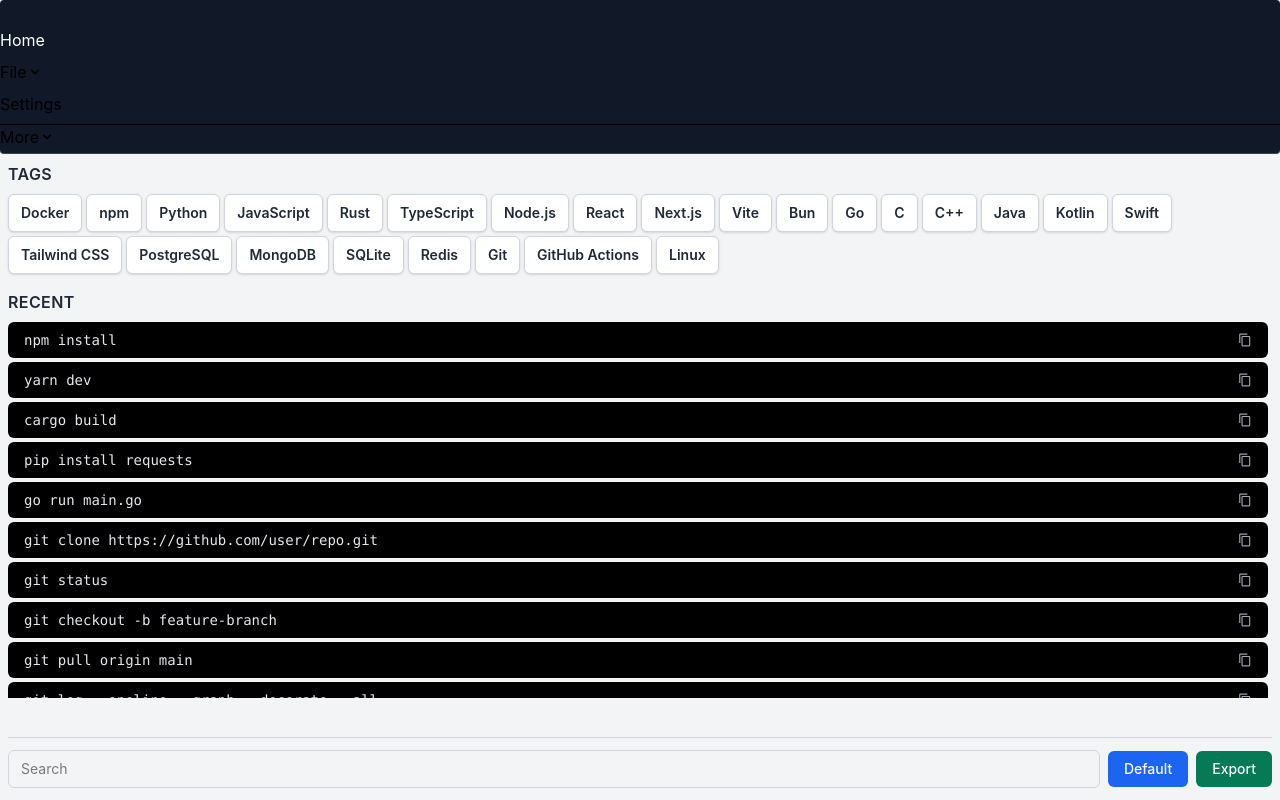
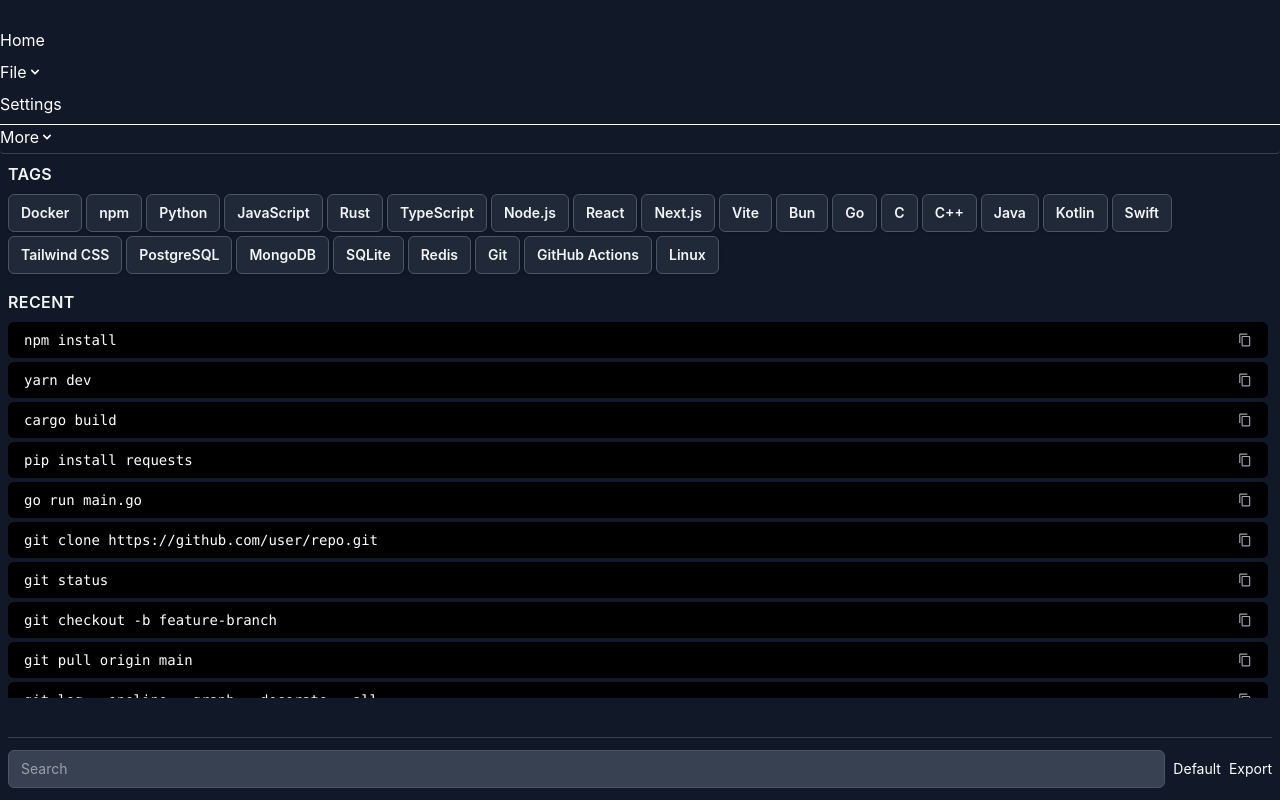
Before and after one commit to abhijith-p-subash/remx, a React (Vite) app: page /home in a window 1280 px wide. Built offline with nearby package versions, Linux system fonts and the light colour scheme.

Commit message:
ui update

```diff
--- a/src/App.tsx
+++ b/src/App.tsx
@@ -26,7 +26,7 @@
   }, []);
 
   return (
-    <main className=" bg-gray-100 dark:bg-gray-900 text-black dark:text-white">
+    <main className="bg-gray-900 text-white">
       <Router>
         <div className="h-screen flex flex-col ">
           <Navbar />
--- a/src/components/ui/Card.tsx
+++ b/src/components/ui/Card.tsx
@@ -1,7 +1,7 @@
 const Card = ({ title }: { title: string }) => {
   return (
-    <div className="cursor-pointer px-3 py-2 bg-white dark:bg-gray-800 border border-gray-300 dark:border-gray-600 rounded-md shadow-sm hover:border-green-400 transition-colors">
-      <h5 className="text-sm font-semibold text-gray-800 dark:text-gray-100 hover:text-green-500 transition">
+    <div className="cursor-pointer px-3 py-2  bg-gray-800 border border-gray-600 rounded-md shadow-sm hover:border-green-400 transition-colors">
+      <h5 className="text-sm font-semibold  text-gray-100 hover:text-green-500 transition">
         {title}
       </h5>
     </div>
--- a/src/pages/Categories.tsx
+++ b/src/pages/Categories.tsx
@@ -213,7 +213,7 @@
   return (
     <div className="min-h-screen flex flex-col">
       <section className="flex-1 overflow-hidden">
-        <h5 className="text-md font-semibold mb-2 text-gray-800 dark:text-gray-100 uppercase tracking-wide">
+        <h5 className="text-md font-semibold mb-2  text-gray-100 uppercase tracking-wide">
           Categories
         </h5>
 
@@ -228,7 +228,7 @@
                 style={{ borderBottomColor: cat.color }}
               >
                 <div className="w-full flex justify-between">
-                  <h3 className="truncate text-lg font-bold text-gray-800 dark:text-white">
+                  <h3 className="truncate text-lg font-bold  text-white">
                     {cat.name}
                   </h3>
                   <div onClick={(e) => e.stopPropagation()}>
@@ -252,7 +252,7 @@
                     </Dropdown>
                   </div>
                 </div>
-                <p className="text-sm text-gray-600 dark:text-gray-300 mb-2">
+                <p className="text-sm  text-gray-300 mb-2">
                   {cat.description}
                 </p>
               </div>
@@ -262,14 +262,14 @@
       </section>
 
       {/* Bottom Bar */}
-      <footer className="sticky bottom-0 w-full border-t border-gray-300 dark:border-gray-700 py-3 mt-4 bg-gray-100 dark:bg-gray-900">
+      <footer className="sticky bottom-0 w-full border-t  border-gray-700 py-3 mt-4  bg-gray-900">
         <div className="flex gap-2 items-center">
           <input
             type="text"
             placeholder="Search"
             value={search}
             onChange={(e) => setSearch(e.target.value)}
-            className="w-full px-3 py-2 text-sm rounded-md border border-gray-300 focus:ring-2 focus:ring-green-500 focus:outline-none dark:bg-gray-700 dark:border-gray-600 dark:text-white"
+            className="w-full px-3 py-2 text-sm rounded-md border  focus:ring-2 focus:ring-green-500 focus:outline-none bg-gray-700 border-gray-600 text-white"
           />
 
           <Button onClick={() => setOpenModal(true)}>
@@ -284,9 +284,6 @@
 
         <ModalBody>
           <div className="space-y-6">
-            {/* <h3 className="text-xl font-medium text-gray-900 dark:text-white">
-              {editingCategory ? "Update" : "Add"} Category
-            </h3> */}
             <div>
               <div className="mb-2 block">
                 <Label htmlFor="name">Name</Label>
--- a/src/pages/Category.tsx
+++ b/src/pages/Category.tsx
@@ -98,7 +98,7 @@
   return (
     <>
       {showCopiedAlert && (
-        <div className="fixed bottom-24 right-4 z-50">
+        <div className="fixed bottom-19 right-4 z-50">
           <Toast className="!bg-green-600 !text-white">
             <div className="inline-flex h-8 w-8 shrink-0 items-center justify-center rounded-lg bg-green-800 text-green-200">
               <TiTick className="text-white h-5 w-5" />
@@ -120,7 +120,7 @@
               <IoChevronBack className="text-lg" />
             </Button>
 
-            <h5 className="text-md font-semibold  text-gray-800 dark:text-gray-100 uppercase tracking-wide">
+            <h5 className="text-md font-semibold  text-gray-100 uppercase tracking-wide">
               Docker {id}
             </h5>
           </div>
@@ -129,15 +129,15 @@
           <div className="overflow-y-auto max-h-[calc(100vh-160px)] px-1">
             <div>
               {npmCommands.map((cmdItem, index) => (
-                <Card key={index} className="max-w-full mb-3 p-0">
-                  <p className="font-normal text-gray-400">
+                <Card key={index} className="max-w-full mb-3  bg-gray-700 border-gray-800">
+                  <p className="font-normal text-gray-400 ">
                     {cmdItem.description}
                   </p>
                   <div
                     onClick={() => handleCopy(cmdItem.cmd, index)}
                     className="cursor-pointer group flex justify-between items-center  text-white  rounded-md transition-colors duration-200"
                   >
-                    <h5 className="text-lg font-bold font-mono break-words text-green-400 group-hover:text-green-300 transition">
+                    <h5 className="text-xl break-words font-mono text-green-400 group-hover:text-green-300 transition">
                       {cmdItem.cmd}
                     </h5>
                   </div>
@@ -148,12 +148,12 @@
         </section>
 
         {/* Bottom Bar */}
-        <footer className="sticky bottom-0 w-full border-t border-gray-300 dark:border-gray-700 py-3 mt-4 bg-gray-100 dark:bg-gray-900">
+        <footer className="sticky bottom-0 w-full border-t  border-gray-700 py-3 mt-4  bg-gray-900">
           <div className="flex gap-2 items-center">
             <input
               type="text"
               placeholder="Search"
-              className="w-full px-3 py-2 text-sm rounded-md border border-gray-300 focus:ring-2 focus:ring-green-500 focus:outline-none dark:bg-gray-700 dark:border-gray-600 dark:text-white"
+              className="w-full px-3 py-2 text-sm rounded-md border  focus:ring-2 focus:ring-green-500 focus:outline-none bg-gray-700 border-gray-600 text-white"
             />
             <Button color="green">
               <MdDownload className="mr-2 h-5 w-5" />
--- a/src/pages/Home.tsx
+++ b/src/pages/Home.tsx
@@ -40,10 +40,10 @@
   };
 
   return (
-    <div className="min-h-screen flex flex-col bg-gray-100 dark:bg-gray-900">
+    <div className="min-h-screen flex flex-col   bg-gray-900">
       {/* Technologies Section */}
       <section className="mb-4">
-        <h5 className="text-md font-semibold text-gray-800 dark:text-gray-100 mb-2 uppercase tracking-wide">
+        <h5 className="text-md font-semibold  text-gray-100 mb-2 uppercase tracking-wide">
           Tags
         </h5>
         <div className="flex flex-wrap gap-1">
@@ -55,7 +55,7 @@
 
       {/* Recent Commands Section */}
       <section className="flex-1 overflow-hidden">
-        <h5 className="text-md font-semibold mb-2 text-gray-800 dark:text-gray-100 uppercase tracking-wide">
+        <h5 className="text-md font-semibold mb-2  text-gray-100 uppercase tracking-wide">
           Recent
         </h5>
         <div className="overflow-y-auto max-h-[47vh] pr-1 space-y-1 custom-scroll">
@@ -64,7 +64,7 @@
               key={index}
               className="group flex justify-between items-center bg-black text-white px-4 py-2 rounded-md transition-colors duration-200"
             >
-              <p className="text-sm font-mono break-words text-gray-200 group-hover:text-green-400 transition">
+              <p className="text-sm font-mono break-words  group-hover:text-green-400 transition">
                 {cmd}
               </p>
               <button
@@ -87,22 +87,22 @@
       </section>
 
       {/* Bottom Sticky Bar */}
-      <footer className="sticky bottom-0 w-full  border-t border-gray-300 dark:border-gray-700 py-3 mt-4">
+      <footer className="sticky bottom-0 w-full  border-t  border-gray-700 py-3 mt-4">
         <div className="flex gap-2 items-center">
           <input
             type="text"
             placeholder="Search"
-            className="w-full px-3 py-2 text-sm rounded-md border border-gray-300 focus:ring-2 focus:ring-green-500 focus:outline-none dark:bg-gray-700 dark:border-gray-600 dark:text-white"
+            className="w-full px-3 py-2 text-sm rounded-md border  focus:ring-2 focus:ring-green-500 focus:outline-none bg-gray-700 border-gray-600 text-white"
           />
           <Button
             type="button"
-            className="px-4 py-2 text-sm font-medium rounded-md bg-blue-600 hover:bg-blue-700 text-white dark:bg-blue-500 dark:hover:bg-blue-600"
+
           >
             Default
           </Button>
           <Button
             type="button"
-            className="px-4 py-2 text-sm font-medium rounded-md bg-green-600 hover:bg-green-700 text-white dark:bg-green-500 dark:hover:bg-green-600"
+            color='green'
           >
             Export
           </Button>
```
